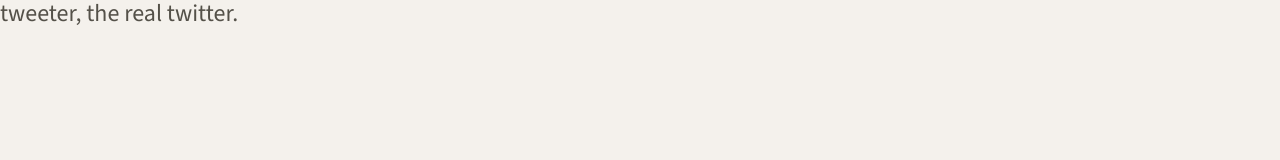
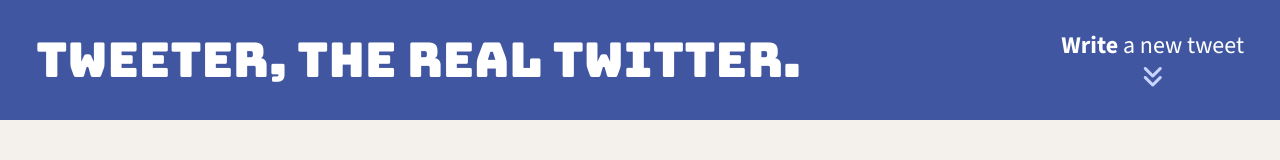
Before and after one commit to moastra/tweeter, a website: page public/index.html in a window 1280 px wide. Drawn offline with nearby package versions, Linux system fonts and the light colour scheme.

Commit message:
add nav bar and styling

```diff
--- a/public/index.html
+++ b/public/index.html
@@ -6,6 +6,8 @@
 
     <!-- External CSS -->
     <link rel="stylesheet" href="https://cdnjs.cloudflare.com/ajax/libs/normalize/8.0.1/normalize.min.css" type="text/css" />
+    <link rel="stylesheet" href="https://cdnjs.cloudflare.com/ajax/libs/font-awesome/6.6.0/css/all.min.css" type="text/css" />
+
 
     <!-- Fonts -->
     <link rel="preconnect" href="https://fonts.googleapis.com">
@@ -14,6 +16,8 @@
 
     <!-- App CSS -->
     <link rel="stylesheet" href="/styles/layout.css" type="text/css" />
+    <link rel="stylesheet" href="/styles/nav.css" type="text/css" />
+
 
     <!-- External JS -->
     <script src="https://ajax.googleapis.com/ajax/libs/jquery/3.4.1/jquery.min.js"></script>
@@ -25,7 +29,11 @@
   <body>
     <!-- Top nav bar (fixed) -->
     <nav>
-      <span>tweeter, the real twitter.</span>
+      <span class='logo'>tweeter, the real twitter.</span>
+        <div class="write-container">
+          <span class='write'><span class="bold">Write</span> a new tweet</span>
+          <i class="fa-solid fa-angles-down"></i>
+        </div>
     </nav>
 
     <!-- Page-specific (main) content here -->
--- a/public/styles/nav.css
+++ b/public/styles/nav.css
@@ -0,0 +1,37 @@
+nav {
+  height: 120px;
+  width: 100vw;
+  background-color: #4056a1;
+  color: #ffffff;
+  padding: 0 1.5em;
+  display: flex;
+  justify-content: space-between;
+  align-items: center;
+
+}
+
+nav .logo {
+  font-family: 'Bungee', cursive;
+  font-size: 2em;
+}
+
+nav .write-container {
+  display: flex;
+  align-items: center;
+  flex-direction: column;
+}
+
+nav .write {
+  font-family: 'Source Sans 3', sans-serif;
+  margin-bottom: 0.15em;
+}
+
+nav .write .bold {
+  font-weight: bold;
+}
+
+nav .fa-angles-down {
+  font-size: 1em;
+  color:#c8d5ff;
+  font-weight: bold;
+}
```
